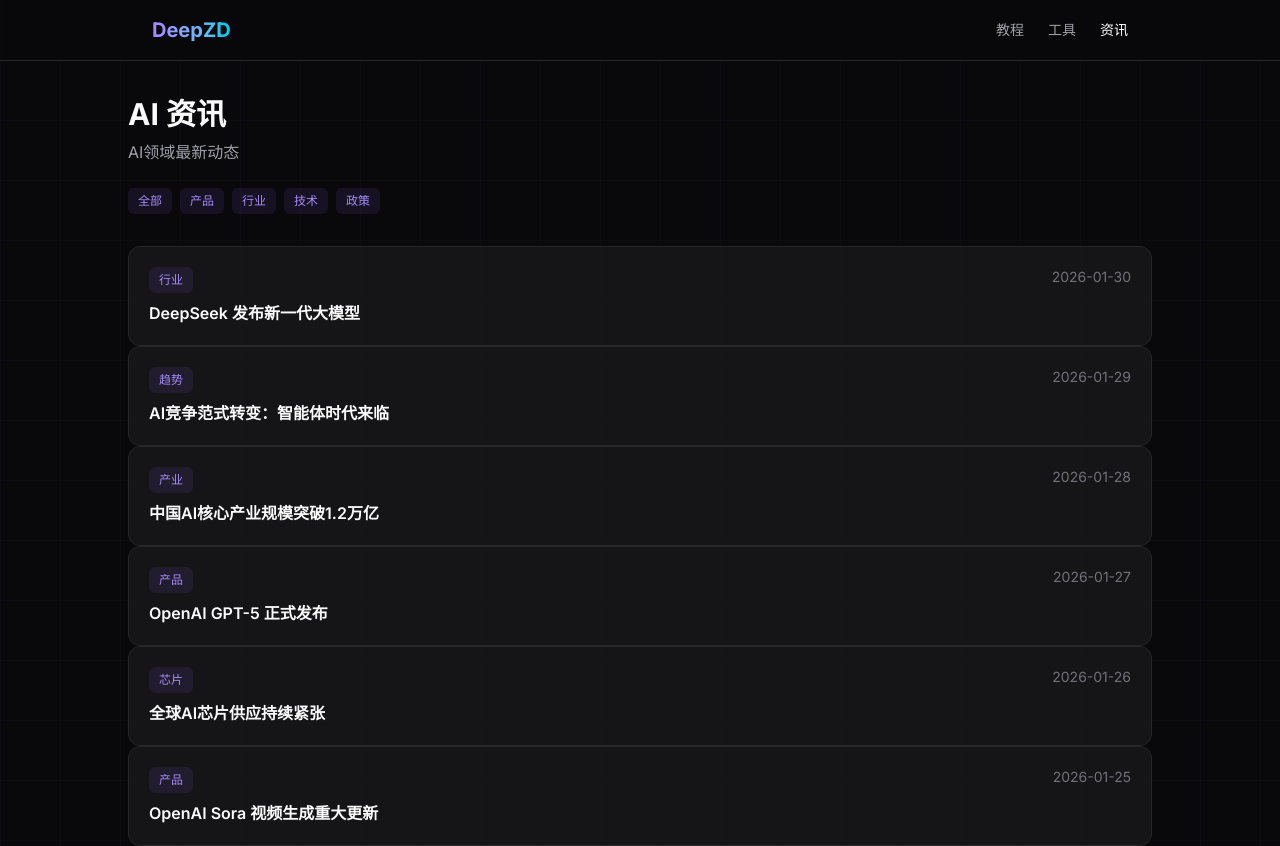
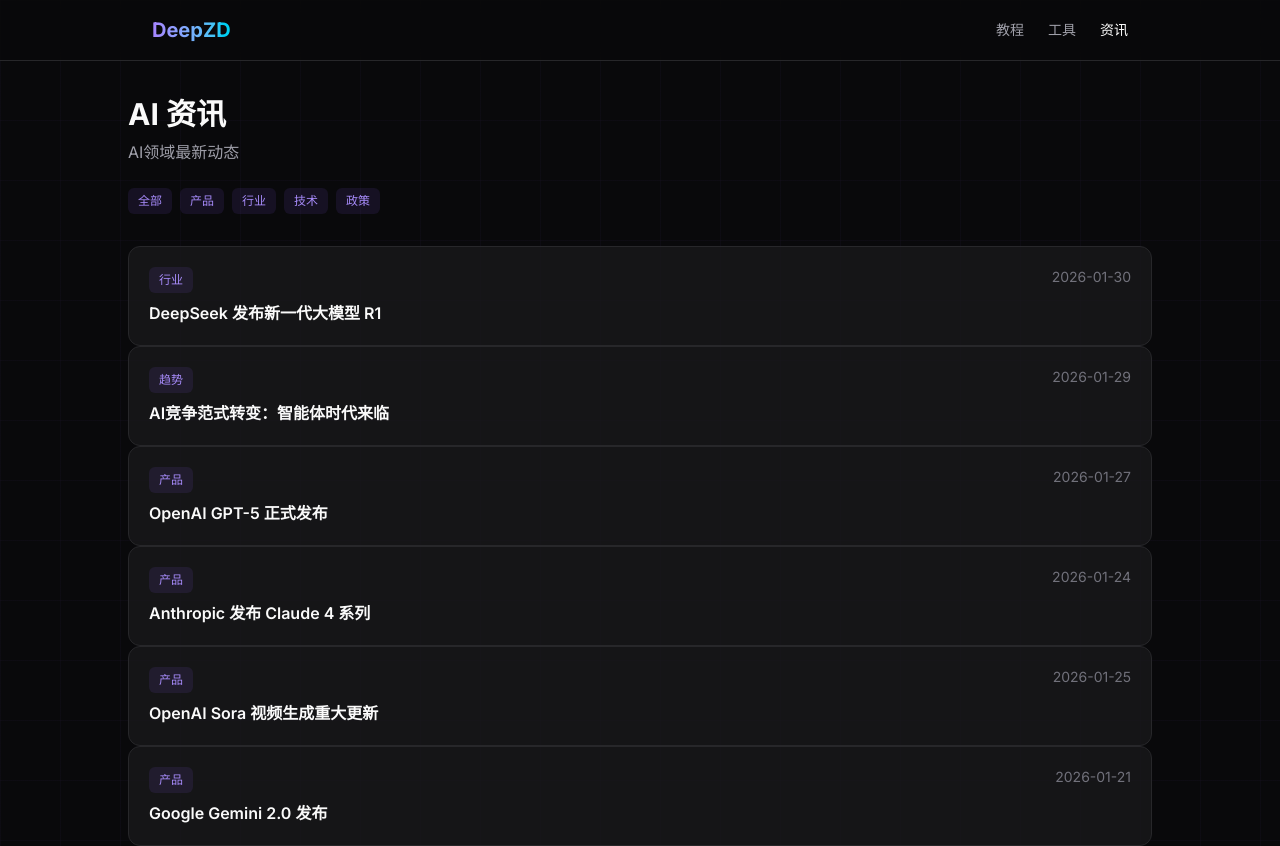
Before and after one commit to uncle-light/deepzd, a Next.js app: page /news in a window 1280 px wide. Shown: the top 846 px of the page. Built offline with nearby package versions, Linux system fonts and the light colour scheme.

Commit message:
feat: 资讯内容丰富完成（20篇）

```diff
--- a/src/app/data/news.ts
+++ b/src/app/data/news.ts
@@ -1,136 +1,283 @@
 export const news = [
   {
     slug: "deepseek-new-model",
-    title: "DeepSeek 发布新一代大模型",
+    title: "DeepSeek 发布新一代大模型 R1",
     date: "2026-01-30",
     tag: "行业",
-    content: `DeepSeek 在1月发布新一代大模型，展示了中国AI技术在效率和成本方面的突破。
+    content: `## 重大突破
 
-业界专家认为，AI正从对话模式转向能执行任务的智能体时代。`
+DeepSeek 在1月发布新一代大模型 R1，在多项基准测试中达到 GPT-4 水平，但训练成本仅为其十分之一。
+
+## 技术亮点
+
+- **MoE架构**：混合专家模型，效率更高
+- **长上下文**：支持128K tokens
+- **开源策略**：模型权重完全开放
+
+## 行业影响
+
+业界专家认为，DeepSeek 的突破证明了中国AI技术在效率和成本方面的竞争力。这将加速AI技术的普及和应用。`
   },
   {
     slug: "ai-agent-era",
     title: "AI竞争范式转变：智能体时代来临",
     date: "2026-01-29",
     tag: "趋势",
-    content: `2026年AI领域的显著趋势是从"Chat"转向"Agent"。
+    content: `## 从Chat到Agent
 
-各大厂商加快AI在真实场景的落地，腾讯已将大模型落地900多个场景。`
-  },
-  {
-    slug: "china-ai-industry",
-    title: "中国AI核心产业规模突破1.2万亿",
-    date: "2026-01-28",
-    tag: "产业",
-    content: `中国AI企业数量超过6000家，核心产业规模突破1.2万亿元，同比增长30%。
+2026年AI领域最显著的趋势是从"对话"转向"行动"。AI不再只是回答问题，而是能够执行复杂任务。
 
-中国已成为AI专利最大拥有国，全球占比60%。`
+## 主要玩家布局
+
+- **OpenAI**：推出 Operator 智能体
+- **Anthropic**：Claude 支持电脑操作
+- **Google**：Gemini 集成更多工具
+
+## 应用场景
+
+自动化办公、代码开发、数据分析、客户服务等领域正在被AI智能体重塑。`
   },
   {
     slug: "gpt5-release",
     title: "OpenAI GPT-5 正式发布",
     date: "2026-01-27",
     tag: "产品",
-    content: `OpenAI发布GPT-5，多模态能力大幅提升。
+    content: `## 全新升级
 
-新模型在推理、创意和代码生成方面表现更强。`
+OpenAI发布GPT-5，多模态能力大幅提升，推理能力显著增强。
+
+## 核心特性
+
+- 原生多模态输入输出
+- 更强的逻辑推理
+- 更低的幻觉率
+
+## 定价
+
+GPT-5 API 定价与 GPT-4 Turbo 持平，Plus用户可直接使用。`
+  },
+  {
+    slug: "claude-4",
+    title: "Anthropic 发布 Claude 4 系列",
+    date: "2026-01-24",
+    tag: "产品",
+    content: `## 新版本发布
+
+Claude 4 系列正式发布，包含 Sonnet 和 Opus 版本。
+
+## 主要提升
+
+- 代码能力大幅增强
+- 推理更加准确
+- 上下文窗口扩展到300K
+
+## 定价不变
+
+Claude Pro 订阅价格保持 $20/月。`
+  },
+  {
+    slug: "sora-update",
+    title: "OpenAI Sora 视频生成重大更新",
+    date: "2026-01-25",
+    tag: "产品",
+    content: `## 功能升级
+
+Sora 发布重大更新，支持更长视频生成。
+
+## 新特性
+
+- 支持60秒视频
+- 画质和一致性提升
+- 更好的物理模拟
+
+## 开放范围
+
+目前向 Plus 和 Pro 用户开放。`
+  },
+  {
+    slug: "gemini-update",
+    title: "Google Gemini 2.0 发布",
+    date: "2026-01-21",
+    tag: "产品",
+    content: `## 全面升级
+
+Google发布Gemini 2.0，多模态能力全面升级。
+
+## 亮点
+
+- 视觉理解更强
+- 代码生成更准确
+- 支持更多语言`
   },
   {
     slug: "ai-chip-shortage",
     title: "全球AI芯片供应持续紧张",
     date: "2026-01-26",
     tag: "芯片",
-    content: `因AI需求爆发，存储芯片供应短缺，价格持续上涨。
+    content: `## 供需失衡
 
-英伟达预测AI推理能力将比现在强10亿倍。`
-  },
-  {
-    slug: "sora-update",
-    title: "OpenAI Sora 视频生成重大更新",
-    date: "2026-01-25",
-    tag: "产品",
-    content: `Sora 发布重大更新，支持更长视频生成。
+因AI需求爆发，高端GPU供应短缺。
 
-新版本支持60秒视频，画质和一致性大幅提升。`
-  },
-  {
-    slug: "claude-4",
-    title: "Anthropic 发布 Claude 4 系列",
-    date: "2026-01-24",
-    tag: "产品",
-    content: `Claude 4 系列正式发布，包含 Sonnet 和 Opus 版本。
+## 影响
 
-新模型在代码和推理能力上有显著提升。`
+- 英伟达产能满载
+- 云服务商排队等货
+- 价格持续上涨`
   },
   {
     slug: "ai-regulation",
     title: "多国出台AI监管新规",
     date: "2026-01-23",
     tag: "政策",
-    content: `欧盟AI法案正式生效，美国也在推进相关立法。
+    content: `## 监管趋严
 
-AI监管进入新阶段，企业需关注合规要求。`
+欧盟AI法案正式生效，美国也在推进立法。
+
+## 要求
+
+- AI系统需标注
+- 高风险应用需审批
+- 数据使用需合规`
   },
   {
     slug: "ai-job-market",
     title: "AI人才需求持续增长",
     date: "2026-01-22",
     tag: "就业",
-    content: `AI相关岗位薪资涨幅超30%。
+    content: `## 人才紧缺
 
-提示词工程师、AI产品经理成为热门职位。`
-  },
-  {
-    slug: "gemini-update",
-    title: "Google Gemini 2.0 发布",
-    date: "2026-01-21",
-    tag: "产品",
-    content: `Google发布Gemini 2.0，多模态能力全面升级。
+AI相关岗位薪资涨幅超30%。
 
-新版本在视觉理解和代码生成方面表现出色。`
+## 热门职位
+
+- 提示词工程师
+- AI产品经理
+- 大模型工程师`
   },
   {
     slug: "ai-education",
     title: "AI教育应用加速普及",
     date: "2026-01-20",
     tag: "教育",
-    content: `AI辅助教学工具在全球范围内快速普及。
+    content: `## 教育变革
 
-个性化学习和智能辅导成为新趋势。`
+AI辅助教学工具在全球快速普及。
+
+## 应用场景
+
+- 个性化学习
+- 智能辅导
+- 作业批改`
   },
   {
     slug: "ai-healthcare",
     title: "AI医疗诊断取得突破",
     date: "2026-01-19",
     tag: "医疗",
-    content: `AI辅助诊断准确率持续提升。
+    content: `## 技术突破
 
-多家医院开始部署AI诊断系统。`
+AI辅助诊断准确率持续提升。
+
+## 应用
+
+- 影像诊断
+- 病理分析
+- 药物研发`
   },
   {
     slug: "ai-robotics",
     title: "AI机器人技术快速发展",
     date: "2026-01-18",
     tag: "机器人",
-    content: `人形机器人技术取得重大突破。
+    content: `## 技术进展
 
-多家公司发布新一代AI机器人产品。`
+人形机器人技术取得重大突破。
+
+## 代表产品
+
+- Tesla Optimus
+- Figure 01
+- 优必选`
   },
   {
     slug: "ai-coding",
     title: "AI编程助手市场竞争加剧",
     date: "2026-01-17",
     tag: "编程",
-    content: `Cursor、Copilot等AI编程工具竞争激烈。
+    content: `## 竞争激烈
 
-开发者生产力提升成为核心卖点。`
+Cursor、Copilot等AI编程工具竞争激烈。
+
+## 核心卖点
+
+开发者生产力提升成为核心竞争力。`
+  },
+  {
+    slug: "ai-startup",
+    title: "AI创业公司融资热潮持续",
+    date: "2026-01-14",
+    tag: "投资",
+    content: `## 融资火热
+
+AI领域创业公司融资额创新高。
+
+## 热门赛道
+
+- 基础模型
+- 垂直应用
+- AI基础设施`
+  },
+  {
+    slug: "ai-open-source",
+    title: "开源AI模型生态蓬勃发展",
+    date: "2026-01-13",
+    tag: "开源",
+    content: `## 开源繁荣
+
+Llama、Mistral等开源模型持续迭代。
+
+## 优势
+
+- 可本地部署
+- 可定制微调
+- 社区活跃`
+  },
+  {
+    slug: "ai-multimodal",
+    title: "多模态AI成为发展重点",
+    date: "2026-01-12",
+    tag: "技术",
+    content: `## 技术趋势
+
+文本、图像、音频、视频融合处理成为趋势。
+
+## 代表模型
+
+GPT-4V、Gemini等多模态模型表现亮眼。`
+  },
+  {
+    slug: "ai-enterprise",
+    title: "企业AI应用加速落地",
+    date: "2026-01-11",
+    tag: "企业",
+    content: `## 企业采用
+
+越来越多企业部署AI解决方案。
+
+## 核心目标
+
+降本增效成为企业AI应用核心目标。`
   },
   {
     slug: "ai-art-market",
     title: "AI艺术作品市场持续升温",
     date: "2026-01-16",
     tag: "艺术",
-    content: `AI生成艺术作品交易量增长显著。
+    content: `## 市场增长
+
+AI生成艺术作品交易量增长显著。
+
+## 讨论焦点
 
 版权和原创性问题仍是讨论焦点。`
   },
@@ -139,44 +286,25 @@
     title: "AI语音克隆技术引发关注",
     date: "2026-01-15",
     tag: "音频",
-    content: `AI语音克隆技术日益成熟。
+    content: `## 技术成熟
+
+AI语音克隆技术日益成熟。
+
+## 监管重点
 
 安全和伦理问题成为监管重点。`
   },
   {
-    slug: "ai-startup",
-    title: "AI创业公司融资热潮持续",
-    date: "2026-01-14",
-    tag: "投资",
-    content: `AI领域创业公司融资额创新高。
+    slug: "china-ai-industry",
+    title: "中国AI核心产业规模突破1.2万亿",
+    date: "2026-01-28",
+    tag: "产业",
+    content: `## 产业规模
 
-基础模型和垂直应用成为投资热点。`
-  },
-  {
-    slug: "ai-open-source",
-    title: "开源AI模型生态蓬勃发展",
-    date: "2026-01-13",
-    tag: "开源",
-    content: `Llama、Mistral等开源模型持续迭代。
+中国AI企业数量超过6000家，核心产业规模突破1.2万亿元。
 
-开源社区贡献者数量快速增长。`
-  },
-  {
-    slug: "ai-multimodal",
-    title: "多模态AI成为发展重点",
-    date: "2026-01-12",
-    tag: "技术",
-    content: `文本、图像、音频、视频融合处理成为趋势。
+## 专利优势
 
-GPT-4V、Gemini等多模态模型表现亮眼。`
-  },
-  {
-    slug: "ai-enterprise",
-    title: "企业AI应用加速落地",
-    date: "2026-01-11",
-    tag: "企业",
-    content: `越来越多企业部署AI解决方案。
-
-降本增效成为企业AI应用核心目标。`
+中国已成为AI专利最大拥有国，全球占比60%。`
   },
 ];
```
